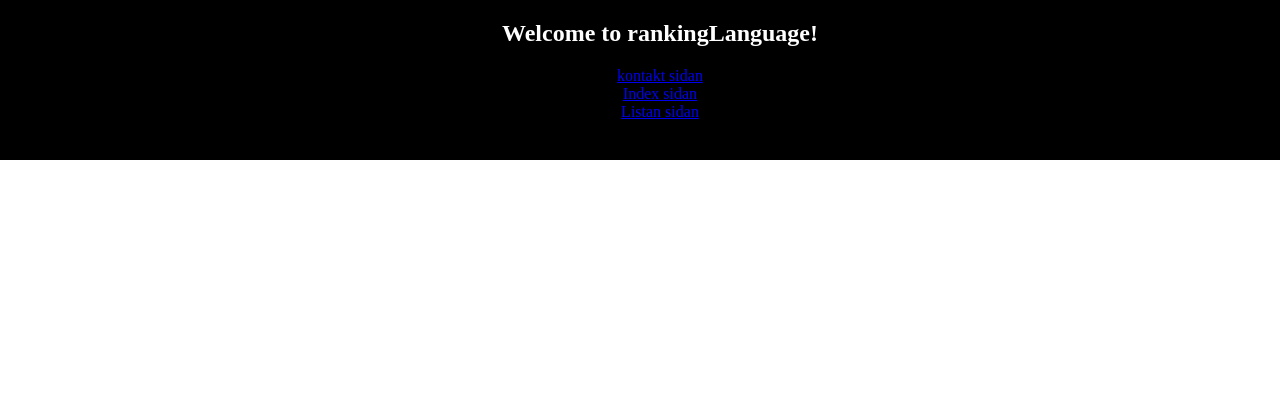
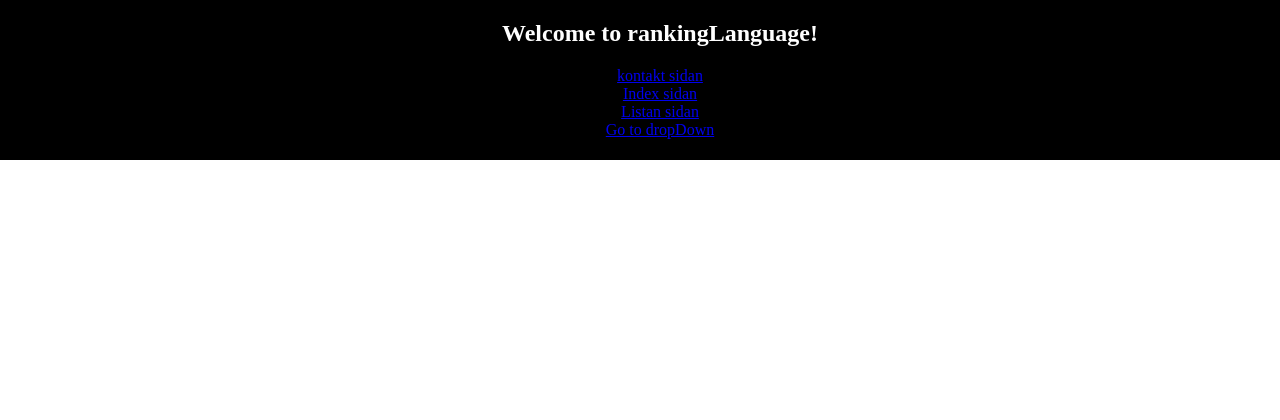
Before and after one commit to SakineMazlomyar/rankingPageDynamic, a PHP site: page /index.php in a window 1280 px wide. Shown: the top 420 px of the page. Run offline with PHP 8.4, Linux system fonts and the light colour scheme.

Commit message:
addedNewLink

```diff
--- a/header.php
+++ b/header.php
@@ -8,6 +8,10 @@ echo pageTitle;
         <li> <a href="./kontakt.php">kontakt sidan</a></li>
         <li> <a href="./index.php">Index sidan</a></li>
         <li> <a href="./listanSidan.php">Listan sidan</a></li>
+        <li> <a href="./descriptionCode.php">Go to dropDown</a></li>
+
+
+
     </ul>
 
 
```
